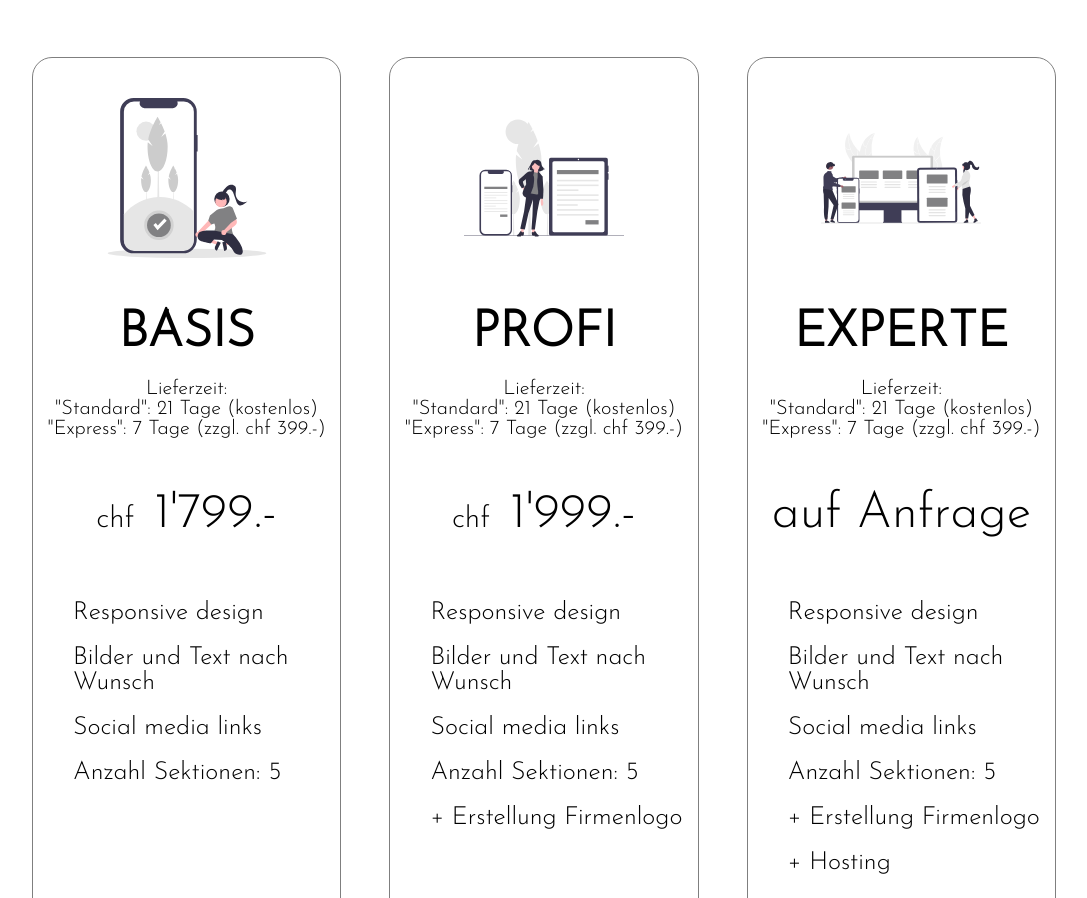
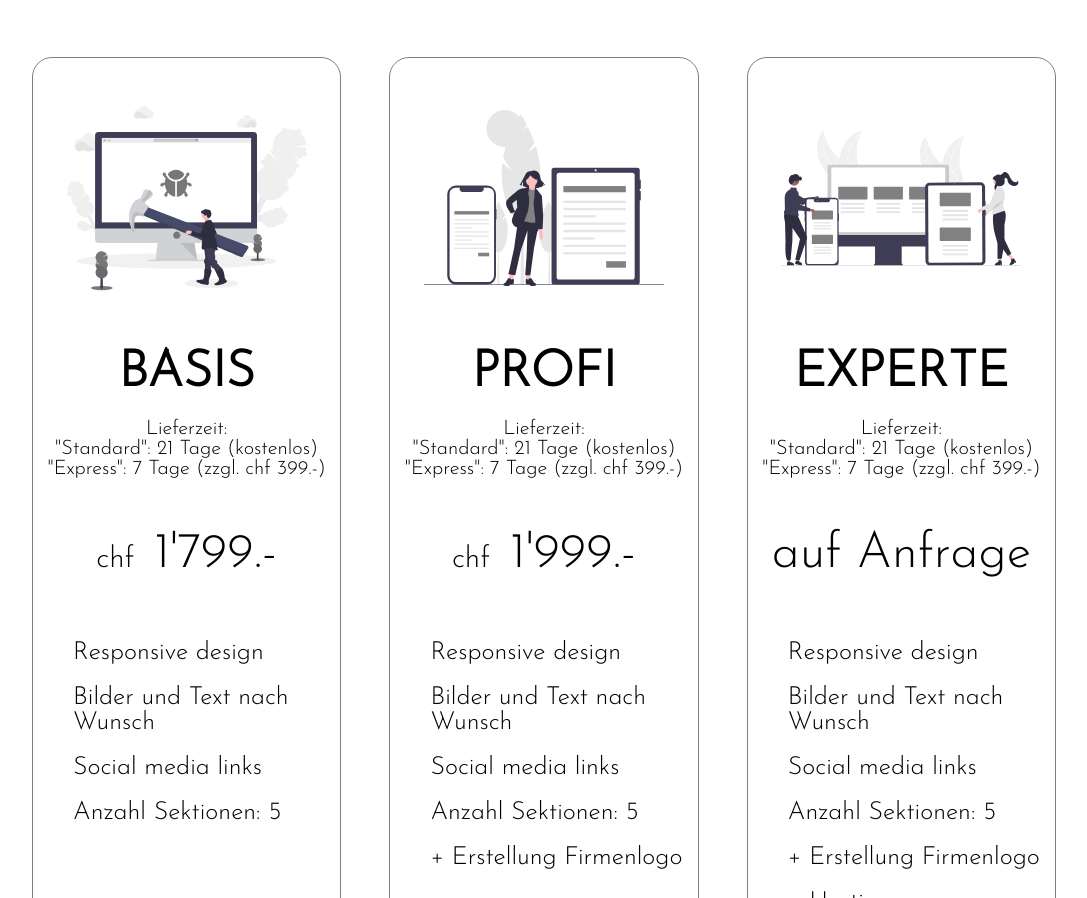
Before and after one commit to mas-glarus/klax-kmu, a plain HTML site: page index.html in a window 1280 px wide. Shown: the part 1457-2355 px from the top of the page, without its empty margins (96-1183 px from the left). Drawn offline with Linux system fonts and the light colour scheme.

Commit message:
change illustrations & size

```diff
--- a/index.html
+++ b/index.html
@@ -46,7 +46,7 @@
         </div>
         <div class="packages">
           <div class="package basic">
-            <img src="./images/illustrations/mobile.svg" alt="mobilephone" class="package__device">
+            <img src="./images/illustrations/desk.svg" alt="mobilephone" class="package__device">
             <h5 class="package__title">BASIS</h5>
             <h6 class="package__delivery">Lieferzeit:</h6>
             <h6 class="package__delivery">"Standard": 21 Tage (kostenlos)</h6>
--- a/style.css
+++ b/style.css
@@ -131,8 +131,8 @@ h3 {
 }
 
 .package__device {
-    height: 8rem;
-    width: 8rem;
+    height: 10rem;
+    width: 12rem;
     margin: 0 auto;
 }
 
```
Also changed, not shown: images/illustrations/desk.svg (added).
